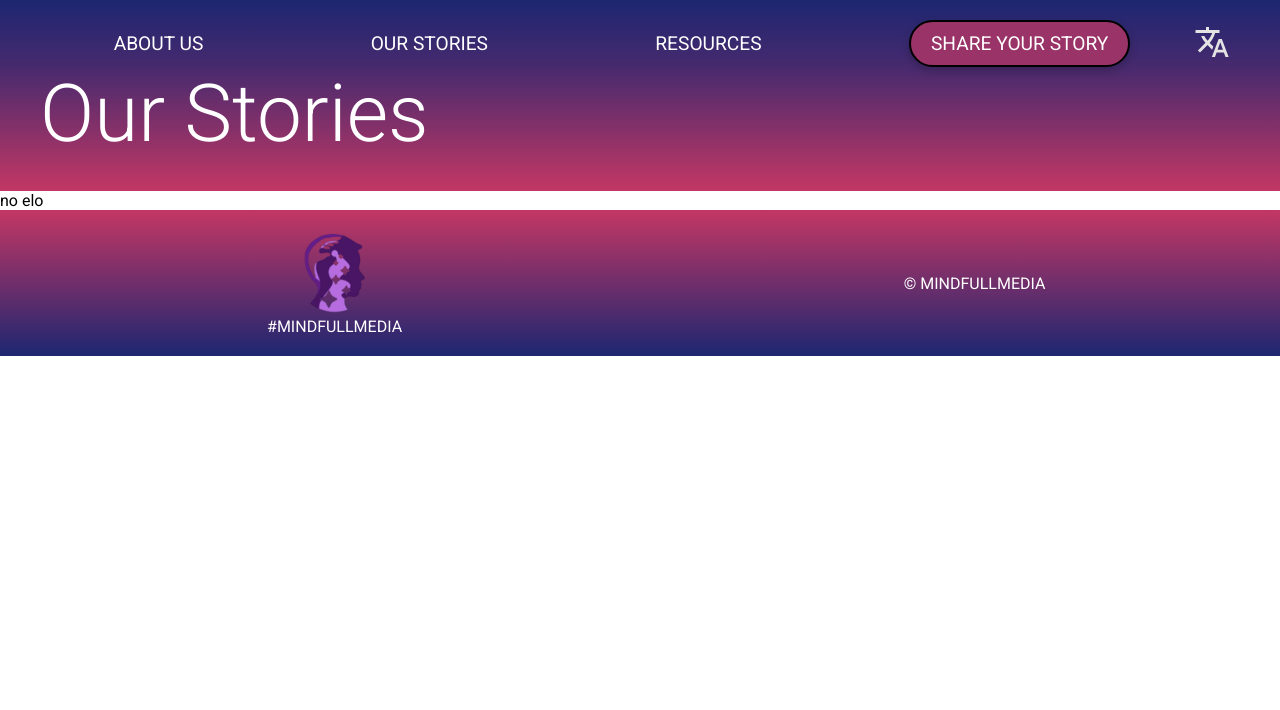
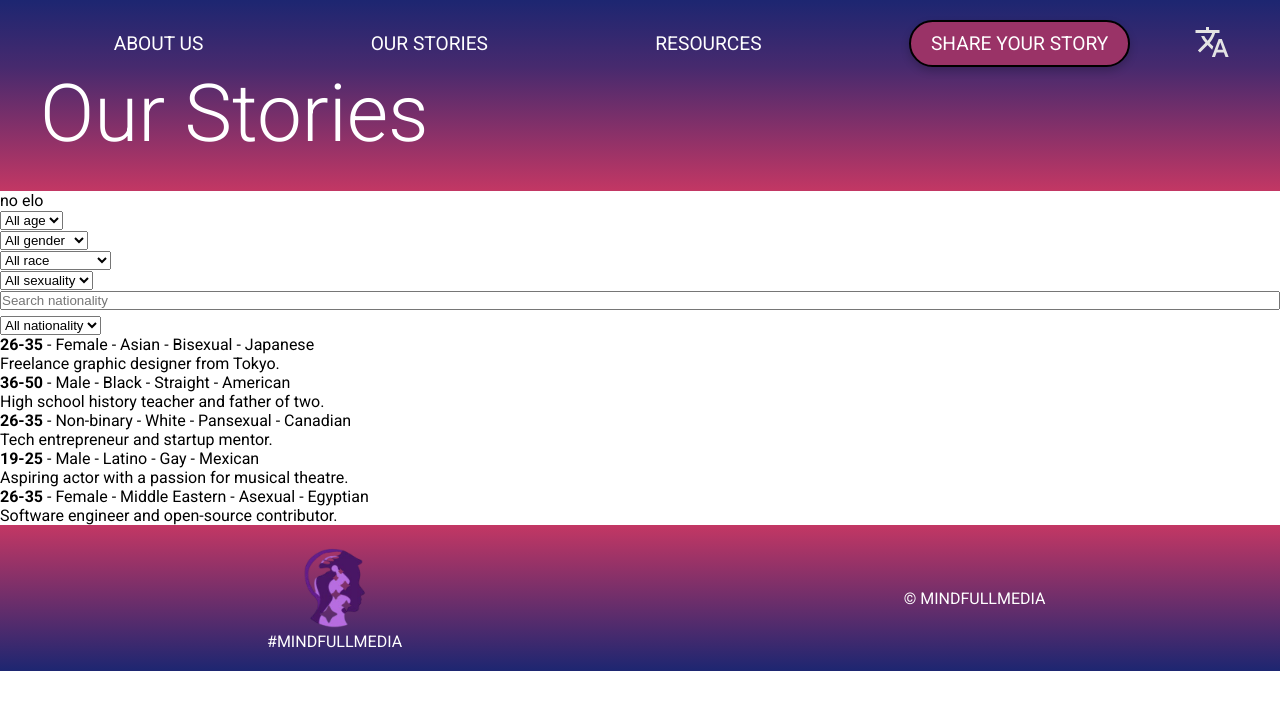
Before and after one commit to Xelo04/Mindful-Media, a React (Vite) app: page /our-stories in a window 1280 px wide. Shown: the top 710 px of the page. Built offline with nearby package versions, Linux system fonts and the light colour scheme.

Commit message:
Add FiltersList component and integrate filtering functionality in OurStories page

```diff
--- /dev/null
+++ b/src/components/filters-list/FiltersList.tsx
@@ -0,0 +1,106 @@
+// The FiltersList component is a reusable and generic filterable list.
+// It dynamically generates filter dropdowns based on the provided filtersData and applies those filters to the data array.
+// The filtered results are rendered using a custom renderItem function provided by the parent component.
+// What needs to be implemented in the FiltersList component:
+// 1. data - The dataset array to be filtered - example: const data = [{ id: 1, name: "John"}];
+// 2. filtersData - An object containing filter categories as keys and their respective options as values - example: const filtersData = { age: ["0-18", "19-25"] };
+// 3. renderItem - A function that takes an item from the filtered data and returns a JSX element to render it - example: const renderItem = (item) => <div>{item.name}</div>;
+import { useState, useMemo } from "react";
+
+// Props for the FiltersList component.
+interface FiltersListProps<T> {
+  data: T[];
+  filtersData: Record<string, string[]>; // Filter categories and their options.
+  renderItem: (item: T) => JSX.Element; // Function to render each filtered item.
+}
+
+const FiltersList = <T extends Record<string, any>>({
+  data,
+  filtersData,
+  renderItem,
+}: FiltersListProps<T>) => {
+  // State to track the currently selected filter values.
+  const [filters, setFilters] = useState<Record<string, string>>(
+    Object.keys(filtersData).reduce((acc, key) => ({ ...acc, [key]: "" }), {})
+  );
+
+  // State to track the search input for the last dropdown.
+  const [searchTerm, setSearchTerm] = useState("");
+
+  // Updates the filter value for a specific key.
+  const handleFilterChange = (key: string, value: string) => {
+    setFilters((prev) => ({ ...prev, [key]: value }));
+  };
+
+  // Filters the data based on the currently selected filter values.
+  const filteredData = useMemo(() => {
+    return data.filter((item) =>
+      Object.entries(filters).every(([key, value]) =>
+        value === "" ? true : item[key] === value
+      )
+    );
+  }, [filters, data]);
+
+  return (
+    <div>
+      {/* Render filter dropdowns dynamically based on `filtersData`. */}
+      {Object.entries(filtersData).map(([key, options], index, array) => {
+        const isLastFilter = index === array.length - 1; // Check if it's the last filter.
+
+        return (
+          <div key={key} style={{ position: "relative" }}>
+            {isLastFilter ? (
+              <>
+                {/* Searchable dropdown for the last filter */}
+                <input
+                  type="text"
+                  placeholder={`Search ${key}`}
+                  value={searchTerm}
+                  onChange={(e) => setSearchTerm(e.target.value)}
+                  style={{ marginBottom: "5px", width: "100%" }}
+                />
+                <select
+                  value={filters[key]}
+                  onChange={(e) => handleFilterChange(key, e.target.value)}
+                >
+                  <option value="">All {key}</option>
+                  {options
+                    .filter((option) =>
+                      option.toLowerCase().includes(searchTerm.toLowerCase())
+                    )
+                    .map((option) => (
+                      <option key={option} value={option}>
+                        {option}
+                      </option>
+                    ))}
+                </select>
+              </>
+            ) : (
+              // Regular dropdown for other filters
+              <select
+                value={filters[key]}
+                onChange={(e) => handleFilterChange(key, e.target.value)}
+              >
+                <option value="">All {key}</option>
+                {options.map((option) => (
+                  <option key={option} value={option}>
+                    {option}
+                  </option>
+                ))}
+              </select>
+            )}
+          </div>
+        );
+      })}
+
+      {/* Render the filtered data using the `renderItem` function. */}
+      <ul>
+        {filteredData.map((item) => (
+          <li key={item.id}>{renderItem(item)}</li>
+        ))}
+      </ul>
+    </div>
+  );
+};
+
+export default FiltersList;
--- a/src/pages/our-stories/OurStories.tsx
+++ b/src/pages/our-stories/OurStories.tsx
@@ -1,10 +1,90 @@
+import FiltersList from "../../components/filters-list/FiltersList";
+
 import "./ourStories.scss";
+
+const data = [
+  {
+    id: 1,
+    age: "26-35", // was 29
+    gender: "Female",
+    race: "Asian",
+    sexuality: "Bisexual",
+    nationality: "Japanese",
+    shortDescription: "Freelance graphic designer from Tokyo.",
+    longDescription:
+      "Aiko is a creative professional who specializes in branding and digital illustration. She enjoys traveling, minimalist design, and often volunteers for local art education programs in Japan.",
+  },
+  {
+    id: 2,
+    age: "36-50", // was 42
+    gender: "Male",
+    race: "Black",
+    sexuality: "Straight",
+    nationality: "American",
+    shortDescription: "High school history teacher and father of two.",
+    longDescription:
+      "Marcus has been teaching for over 15 years and is passionate about making history accessible and engaging for all students. Outside of school, he coaches youth basketball and writes historical fiction.",
+  },
+  {
+    id: 3,
+    age: "26-35", // was 35
+    gender: "Non-binary",
+    race: "White",
+    sexuality: "Pansexual",
+    nationality: "Canadian",
+    shortDescription: "Tech entrepreneur and startup mentor.",
+    longDescription:
+      "Jordan founded their first company at age 23 and now works as a mentor for tech startups in Vancouver. They advocate for inclusive innovation and enjoy hiking in British Columbia's forests.",
+  },
+  {
+    id: 4,
+    age: "19-25", // was 24
+    gender: "Male",
+    race: "Latino",
+    sexuality: "Gay",
+    nationality: "Mexican",
+    shortDescription: "Aspiring actor with a passion for musical theatre.",
+    longDescription:
+      "Diego moved to Mexico City to pursue his acting career and has performed in several local productions. He's a classically trained singer and hopes to one day appear on Broadway.",
+  },
+  {
+    id: 5,
+    age: "26-35", // was 31
+    gender: "Female",
+    race: "Middle Eastern",
+    sexuality: "Asexual",
+    nationality: "Egyptian",
+    shortDescription: "Software engineer and open-source contributor.",
+    longDescription:
+      "Leila specializes in backend development and is an advocate for women in STEM. She contributes to open-source projects and runs a mentorship program for young girls interested in coding in Cairo.",
+  },
+];
+
+const filtersData = {
+  age: ["0-18", "19-25", "26-35", "36-50", "50+"],
+  gender: ["Male", "Female", "Non-binary"],
+  race: ["White", "Black", "Asian", "Latino", "Middle Eastern"],
+  sexuality: ["Straight", "Gay", "Bisexual", "Pansexual", "Asexual"],
+  nationality: ["American", "Japanese", "Canadian", "Mexican", "Egyptian"],
+};
 
 const OurStories = () => {
   return (
     <div className="ourStories">
       <h1>Our Stories</h1>
       <span>no elo</span>
+      <FiltersList
+        data={data}
+        filtersData={filtersData}
+        renderItem={(item) => (
+          <>
+            <strong>{item.age}</strong> - {item.gender} - {item.race} -{" "}
+            {item.sexuality} - {item.nationality}
+            <br />
+            <p>{item.shortDescription}</p>
+          </>
+        )}
+      />
     </div>
   );
 };
```
